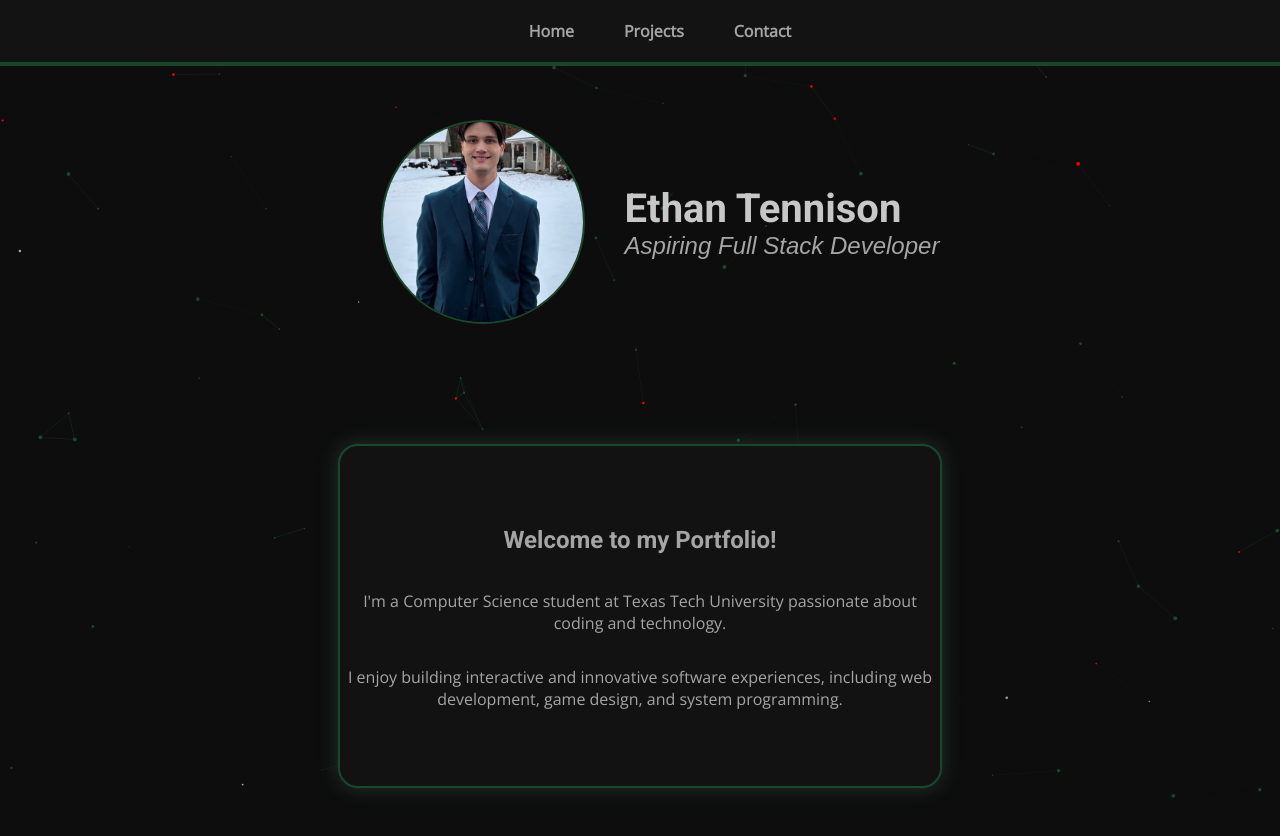
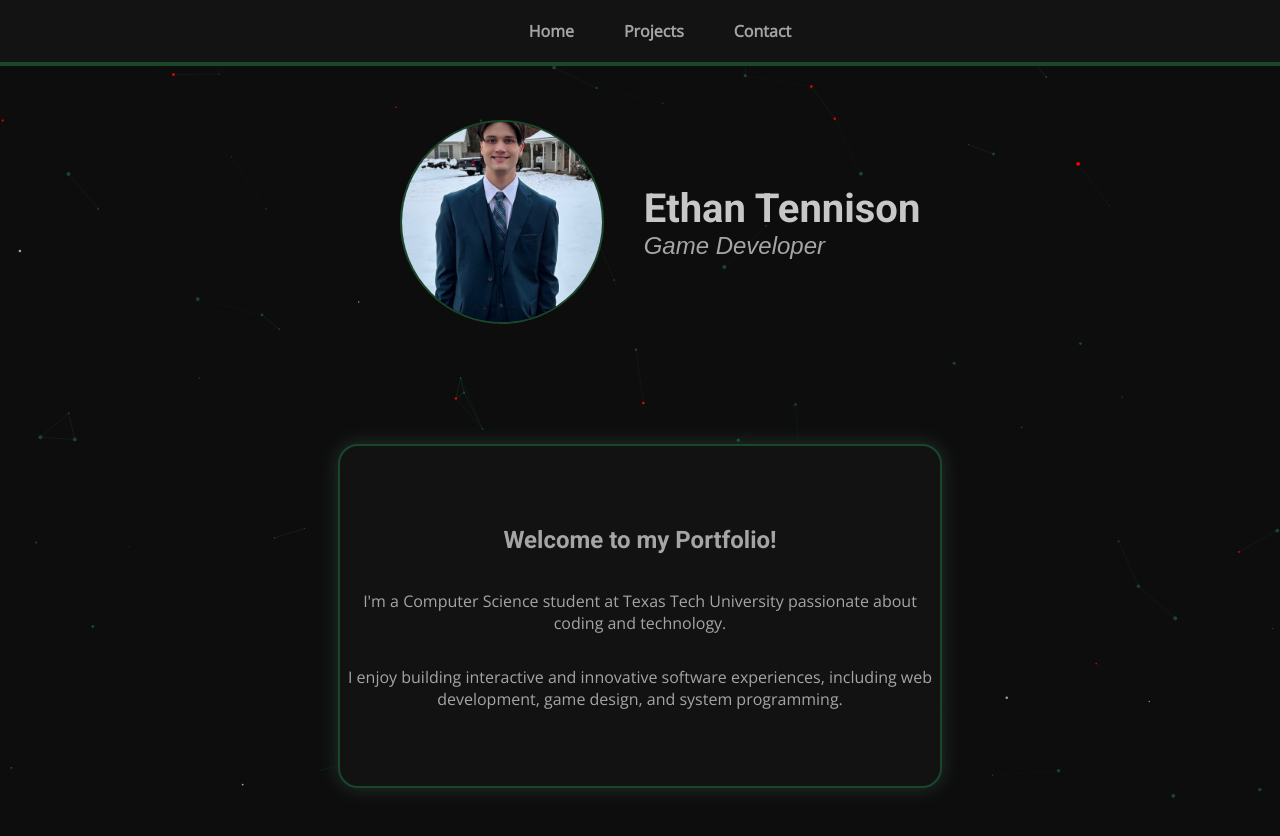
Before and after one commit to EthanTennison/portfolio, a website: page index.html in a window 1280 px wide. Shown: the top 836 px of the page. Drawn offline with nearby package versions, Linux system fonts and the light colour scheme.

Commit message:
Changed index

```diff
--- a/index.html
+++ b/index.html
@@ -24,7 +24,7 @@
       <img src="images/profile.jpg" alt="Profile Picture" class="profile-img">
       <div>
         <h1><strong>Ethan Tennison</strong></h1>
-        <h2>Aspiring Full Stack Developer</h2>
+        <h2>Game Developer</h2>
       </div>
     </div>
 
```
